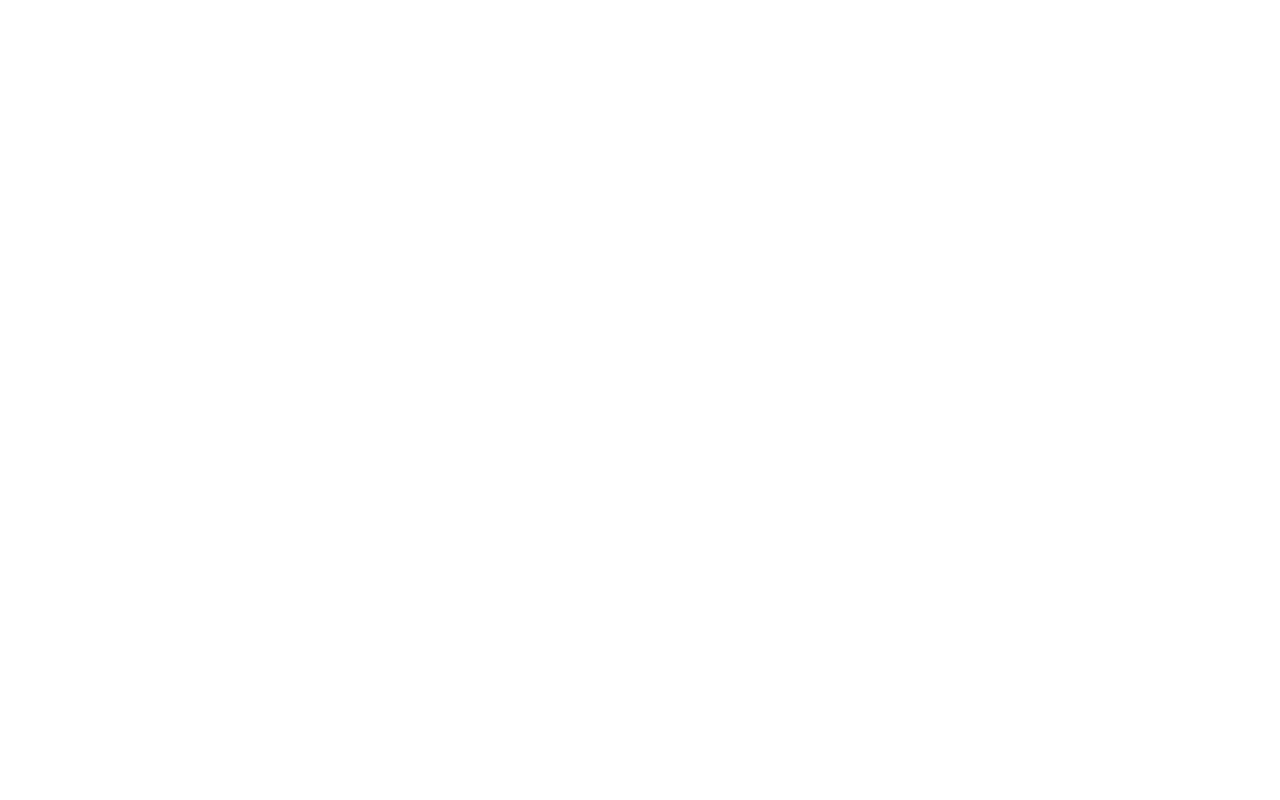
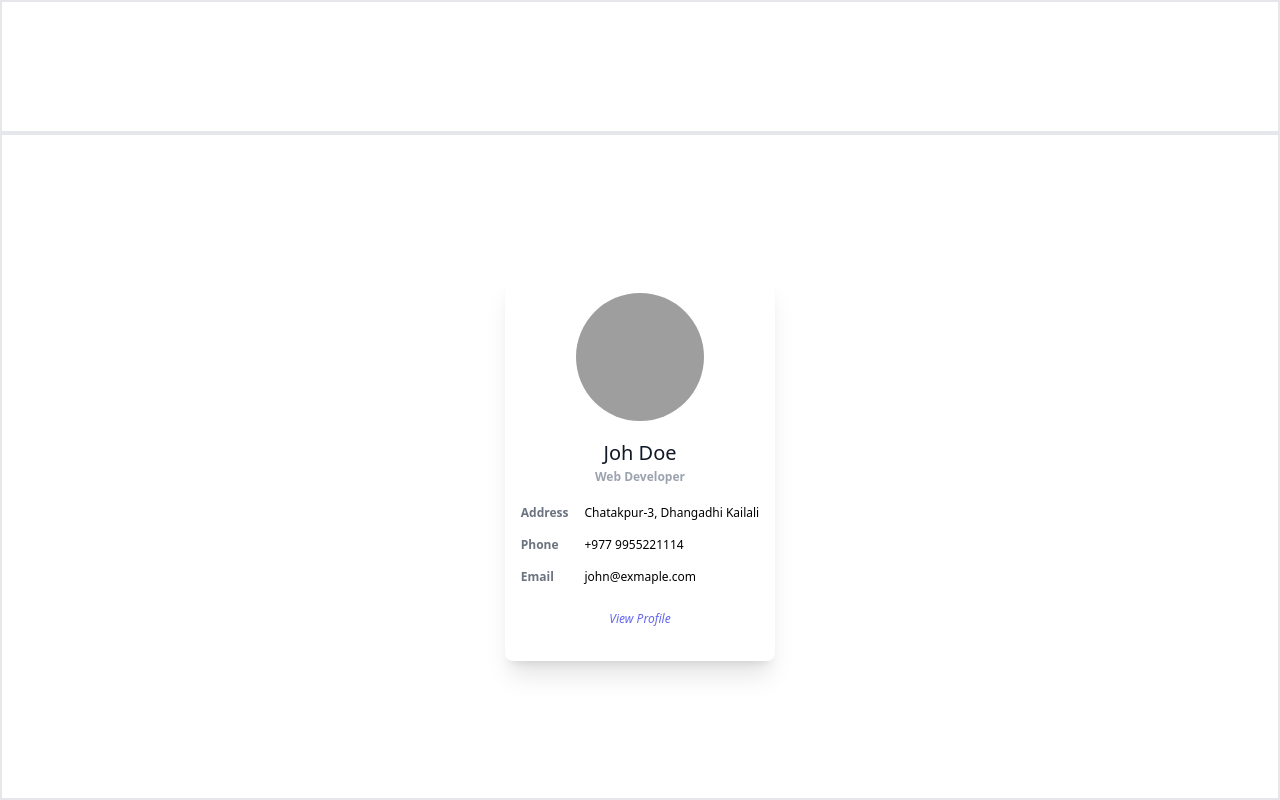
Before and after one commit to EverydayImcalculating/Rush-42, a plain HTML site: page pages/profile.html in a window 1280 px wide. Drawn offline with nearby package versions, Linux system fonts and the light colour scheme; files that its build step writes are made by us from their sources; grey boxes are pictures that could not be loaded.

Commit message:
New Branch

```diff
--- /dev/null
+++ b/pages/profile.css
@@ -0,0 +1,13 @@
+* {
+    box-sizing: border-box;
+}
+
+body{
+    height: 100vh;
+    margin: 0;
+}
+
+.nav-container{
+    height: 10%;
+    border: 10px gray solid;
+}
--- a/pages/profile.html
+++ b/pages/profile.html
@@ -3,11 +3,65 @@
   <head>
     <meta charset="UTF-8" />
     <meta name="viewport" content="width=device-width, initial-scale=1.0" />
+    <link rel="stylesheet" href="../style/profile.css" />
+    <script src="https://cdn.tailwindcss.com"></script>
     <title>Document</title>
   </head>
   <body>
+    <!-- nav-bar -->
+    <div class="h-1/6 border-2">
+      <div class="main-container"></div>
+    </div>
+    <div class="profile-card-container">
+      <div class="profile-card-items">
+        <div class="main-profile-card"></div>
+      </div>
+    </div>
+    <!-- profile-card -->
+    <div class="flex items-center h-5/6 w-full justify-center border-2">
+      <div class="max-w-xs">
+        <div class="bg-white shadow-xl rounded-lg py-3">
+          <div class="photo-wrapper p-2">
+            <img
+              class="w-32 h-32 rounded-full mx-auto"
+              src="https://www.gravatar.com/avatar/2acfb745ecf9d4dccb3364752d17f65f?s=260&d=mp"
+              alt="John Doe"
+            />
+          </div>
+          <div class="p-2">
+            <h3 class="text-center text-xl text-gray-900 font-medium leading-8">
+              Joh Doe
+            </h3>
+            <div class="text-center text-gray-400 text-xs font-semibold">
+              <p>Web Developer</p>
+            </div>
+            <table class="text-xs my-3">
+              <tbody>
+                <tr>
+                  <td class="px-2 py-2 text-gray-500 font-semibold">Address</td>
+                  <td class="px-2 py-2">Chatakpur-3, Dhangadhi Kailali</td>
+                </tr>
+                <tr>
+                  <td class="px-2 py-2 text-gray-500 font-semibold">Phone</td>
+                  <td class="px-2 py-2">+977 9955221114</td>
+                </tr>
+                <tr>
+                  <td class="px-2 py-2 text-gray-500 font-semibold">Email</td>
+                  <td class="px-2 py-2">john@exmaple.com</td>
+                </tr>
+              </tbody>
+            </table>
 
-
-
+            <div class="text-center my-3">
+              <a
+                class="text-xs text-indigo-500 italic hover:underline hover:text-indigo-600 font-medium"
+                href="#"
+                >View Profile</a
+              >
+            </div>
+          </div>
+        </div>
+      </div>
+    </div>
   </body>
 </html>
```
Also changed, not shown: tailwind.config.js (added).
